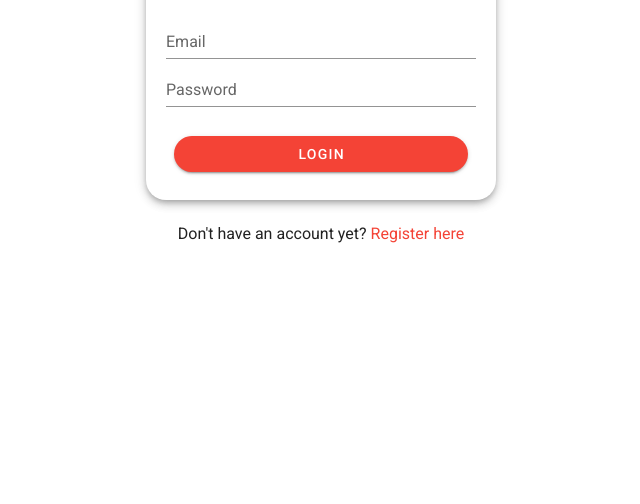
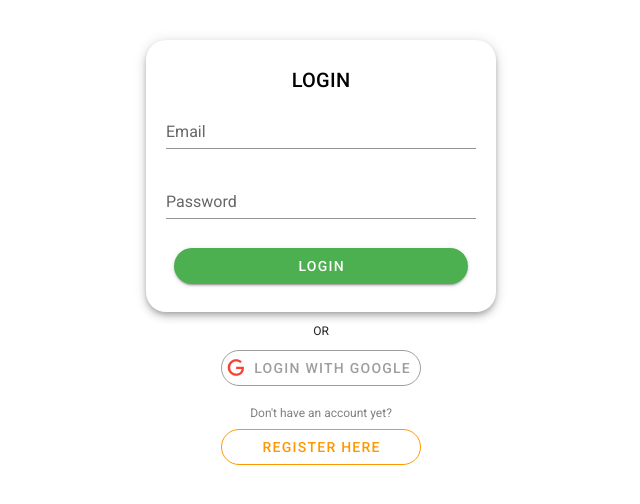
Before and after one commit to Snidha19/Todo-App, a Vue app: page /#/login in a window 1280 px wide. Shown: the top 504 px of the page, without its empty margins (319-959 px from the left). Built offline with nearby package versions, Linux system fonts and the light colour scheme; no server answers.

Commit message:
firebase authentication done

```diff
--- a/package.json
+++ b/package.json
@@ -11,6 +11,7 @@
     "@vue/eslint-config-airbnb": "^5.3.0",
     "core-js": "^3.6.5",
     "firebase": "^8.2.6",
+    "firebaseui": "^4.7.3",
     "vue": "^2.6.11",
     "vue-router": "^3.5.1",
     "vuetify": "^2.4.3",
--- a/src/components/Login.vue
+++ b/src/components/Login.vue
@@ -1,55 +1,61 @@
 <template>
     <div id="app">
     <v-app id="inspire">
-    <div class="pa-0" style="max-height:100vh;overflow:hidden;">
-    <v-card class="mx-auto elevation-5 text-center pa-5" max-width="350" style="border-radius:20px;position:relative;top:-50px;"
-    >
+    <div class="pa-0" style="max-height:100vh;">
+    <v-card class="mx-auto elevation-5 text-center pa-5" max-width="350" style="border-radius:20px;position:relative;top:40px;">
+    <v-form @submit.prevent="login">
       <v-card-subtitle class="title black--text pa-1">
        LOGIN
       </v-card-subtitle>
-      <v-text-field hide-details color="red" label="Email"></v-text-field>
-      <v-text-field color="red" label="Password" type="password"></v-text-field>
+      <v-text-field color="green" label="Email" v-model="email" type="email" required></v-text-field>
+      <v-text-field color="green" label="Password" type="password" v-model="password" required></v-text-field>
       <v-card-actions>
-        <v-btn color="red" dark block rounded >
+        <v-btn color="green" dark block rounded type="submit">
         login
         </v-btn>
       </v-card-actions>
+      </v-form>
     </v-card>
-      <div class="text-center" style="position:relative;top:-40px">
-         <p class="mt-3">Don't have an account yet? <span class="red--text" style="cursor:pointer">Register here</span></p>
+    <div class="text-center" style="position:relative;top:40px">
+        <p class="ma-0" style="position:relative;top:10px;font-size:12px"> OR </p>
+        <v-btn color="grey" rounded outlined class="ma-2" width="200" style="position:relative;top:12px">
+        <v-icon left color="red" size ="20px" >mdi-google</v-icon>Login with google</v-btn>
      </div>
+      <div class="text-center" style="position:relative;top:50px">
+         <p class="mt-3" style="color:grey; font-size:12px">Don't have an account yet?</p>
+     </div>
+     <div class="text-center" style="position:relative;top:25px">
+     <v-btn color="orange" rounded outlined class="ma-4" width="200" to="/register">Register here</v-btn>
+      </div>
       </div>
   </v-app>
 </div>
 </template>
-
-
-
-
 <script>
-import firebase from "firebase";
+import firebase from 'firebase/app';
 
 export default {
+  name: 'Login',
   data() {
     return {
-        name: "",
-        email: "",
-        password: "",
-        error: null,
+      email: '',
+      password: '',
+      error: '',
     };
   },
   methods: {
-    submit() {
+    login() {
       firebase
         .auth()
         .signInWithEmailAndPassword(this.email, this.password)
-        .then(data => {
-          this.$router.replace({ name: "Dashboard" });
+        // eslint-disable-next-line no-unused-vars
+        .then((data) => {
+          this.$router.replace({ name: 'todos' });
         })
-        .catch(err => {
-          this.error = err.message;
+        .catch(() => {
+          alert('Invalid email or password');
         });
-    }
-  }
+    },
+  },
 };
 </script>
--- a/src/components/Register.vue
+++ b/src/components/Register.vue
@@ -1,25 +1,25 @@
 <template>
-    <div id="app">
-    <v-app id="inspire">
-    <div class="pa-0" style="max-height:100vh;overflow:hidden;">
-      <v-img src="https://cdn.vuetifyjs.com/images/cards/sunshine.jpg"
-        height="100px" width="100vw"
-      ></v-img>
-    <v-card class="mx-auto elevation-5 text-center pa-5" max-width="350" style="border-radius:20px;position:relative;top:-50px;"
+<div id="app">
+  <v-app id="inspire">
+    <div class="pa-0" style="max-height:100vh;">
+    <v-card class="mx-auto elevation-5 text-center pa-5" max-width="350" style="border-radius:20px;position:relative;top:40px;"
     >
+      <v-form @submit.prevent="SignIn">
       <v-card-subtitle class="title black--text pa-1">
-       LOGIN
+        Sign Up
       </v-card-subtitle>
-      <v-text-field hide-details color="red" label="Email"></v-text-field>
-      <v-text-field color="red" label="Password" type="password"></v-text-field>
-      <v-card-actions>
-        <v-btn color="red" dark block rounded >
-        login
+      <v-text-field color="green" label="Email" v-model="email" type="email" required></v-text-field>
+      <v-text-field color="green" label="Password" type="password" v-model="password" required></v-text-field>
+      <v-text-field color="green" label="Confirm Password" type="password" v-model="confirm_password" required></v-text-field>
+        <v-btn color="green" dark block rounded type="submit">
+          sign in
         </v-btn>
-      </v-card-actions>
+      </v-form>
     </v-card>
-      <div class="text-center" style="position:relative;top:-40px">
-         <p class="mt-3">Don't have an account yet? <span class="red--text" style="cursor:pointer">Register here</span></p>
+      <div class="text-center" style="position:relative;top:40px">
+        <p class="ma-0" style="position:relative;top:10px;font-size:12px"> OR </p>
+        <v-btn color="grey" rounded outlined class="ma-2" width="200" style="position:relative;top:15px">
+        <v-icon left color="red" size ="20px" >mdi-google</v-icon>Login with google</v-btn>
      </div>
       </div>
   </v-app>
@@ -27,33 +27,40 @@
 </template>
 
 <script>
-import firebase from "firebase";
+import firebase from 'firebase/app';
 
 export default {
+  name: 'Register',
   data() {
     return {
-        name: "",
-        email: "",
-        password: "",
-        error: null,
+      email: '',
+      password: '',
+      confirm_password: '',
+      error: null,
     };
   },
   methods: {
-    submit() {
+    SignIn() {
       firebase
         .auth()
-        .createUserWithEmailAndPassword(this.form.email, this.form.password)
-        .then(data => {
+        .createUserWithEmailAndPassword(this.email, this.password)
+        .then((data) => {
           data.user
             .updateProfile({
-              displayName: this.form.name
+              displayName: this.email,
             })
-            .then(() => {});
+            .then(() => {
+              this.$router.replace({ name: 'login' });
+            });
         })
-        .catch(err => {
-          this.error = err.message;
+        .catch(() => {
+          if (this.password !== this.confirm_password) {
+            alert('Passwords does not match');
+          } else {
+            alert('Check if your email is valid and your password consists of atleast six characters');
+          }
         });
-    }
-  }
+    },
+  },
 };
 </script>
--- a/src/main.js
+++ b/src/main.js
@@ -1,15 +1,15 @@
-import Vue from 'vue'
-import App from './App.vue'
+import Vue from 'vue';
+import App from './App.vue';
 import vuetify from './plugins/vuetify';
-import router from "./router/index";
-import firebase from "firebase";
-import store from "./store/store.js";
+import store from './store/store';
+import router from './router/index';
+import '@/plugins/firebase';
 
-Vue.config.productionTip = false
+Vue.config.productionTip = false;
 
 new Vue({
   vuetify,
   router,
   store,
-  render: h => h(App)
-}).$mount('#app')
+  render: (h) => h(App),
+}).$mount('#app');
--- a/src/store/store.js
+++ b/src/store/store.js
@@ -1,5 +1,5 @@
-import Vue from "vue";
-import Vuex from "vuex";
+import Vue from 'vue';
+import Vuex from 'vuex';
 
 Vue.use(Vuex);
 
@@ -7,13 +7,13 @@ export default new Vuex.Store({
   state: {
     user: {
       loggedIn: false,
-      data: null
-    }
+      data: null,
+    },
   },
   getters: {
-    user(state){
-      return state.user
-    }
+    user(state) {
+      return state.user;
+    },
   },
   mutations: {
     SET_LOGGED_IN(state, value) {
@@ -21,19 +21,19 @@ export default new Vuex.Store({
     },
     SET_USER(state, data) {
       state.user.data = data;
-    }
+    },
   },
   actions: {
     fetchUser({ commit }, user) {
-      commit("SET_LOGGED_IN", user !== null);
+      commit('SET_LOGGED_IN', user !== null);
       if (user) {
-        commit("SET_USER", {
+        commit('SET_USER', {
           displayName: user.displayName,
-          email: user.email
+          email: user.email,
         });
       } else {
-        commit("SET_USER", null);
+        commit('SET_USER', null);
       }
-    }
-  }
+    },
+  },
 });
```
Also changed, not shown: src/plugins/firebase.js (+10 -10 lines), .eslintrc.js (added), src/.eslintrc.js (deleted), src/router/index.js (line endings or trailing spaces), 1 other file (tests, documents, lock files or other folders).
